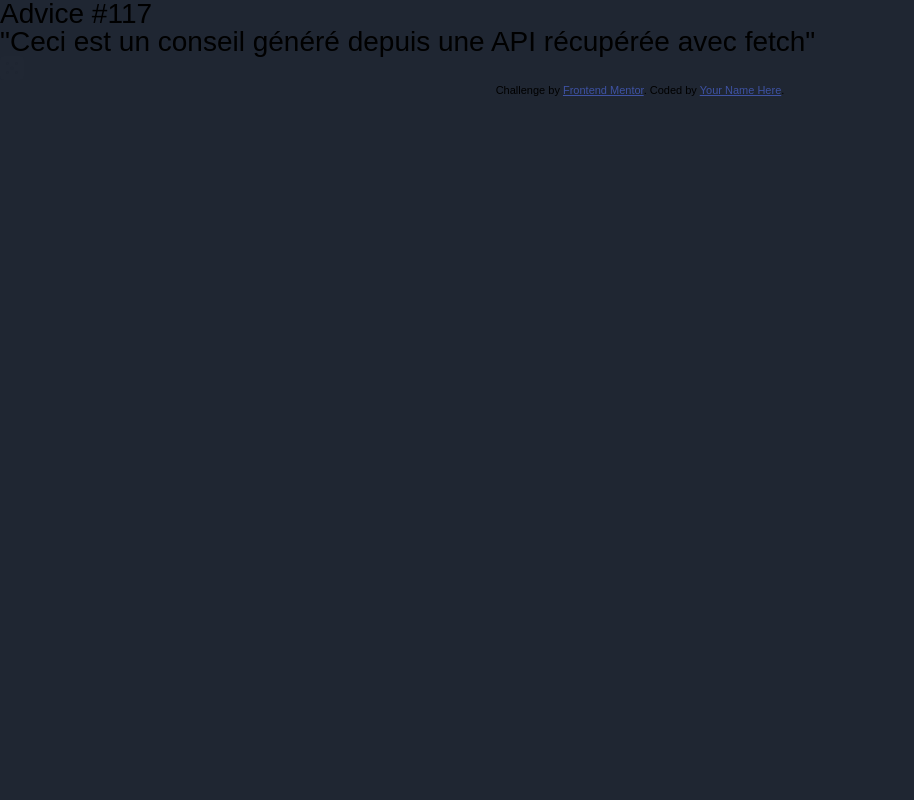
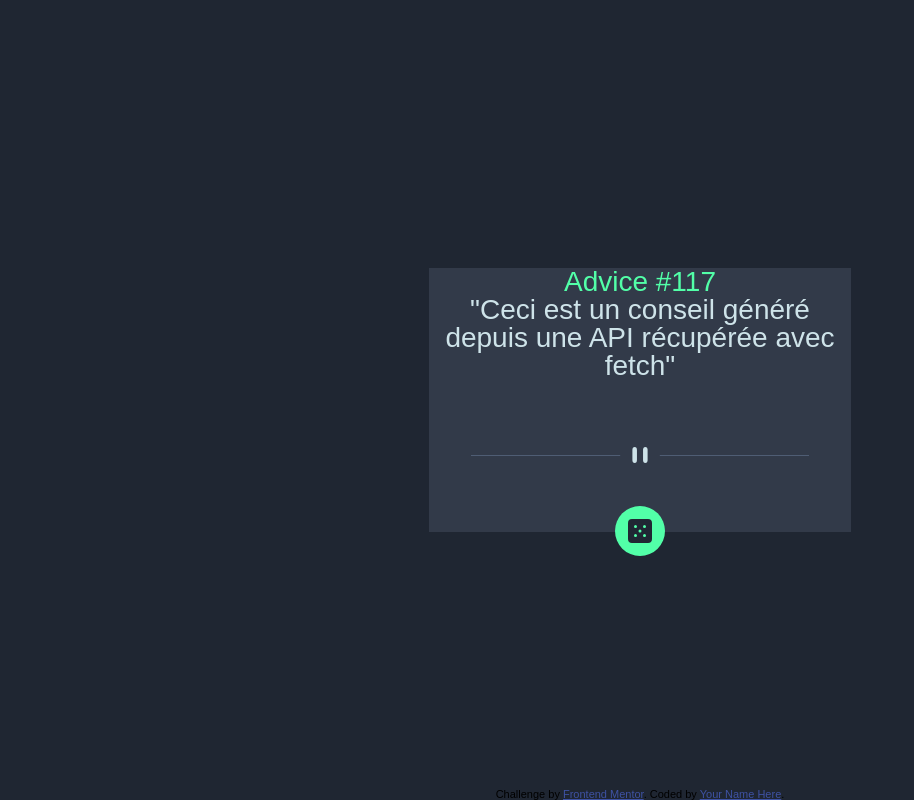
Before and after one commit to NicolasArfel/advice-generator-from-api, a website: page index.html in a window 1280 px wide. Shown: the whole page, without its empty margins (0-914 px from the left). Drawn offline with Linux system fonts and the light colour scheme.

Commit message:
dice centered, font, and colors ok

```diff
--- a/css/styles.css
+++ b/css/styles.css
@@ -23,4 +23,59 @@ body {
     font-size: 28px;
     font-family: 'Manrope', sans-serif;
     background-color: var(--dark-blue);
+    height: 100vh;
+    width: 100%;
+    display: flex;
+    justify-content: center;
+    align-items: center;
 }
+
+.container {
+    position: relative;
+    display: flex;
+    flex-direction: column;
+    text-align: center;
+    width: 33%;
+    height: 33%;
+    background-color: var(--dark-grayish-blue);
+}
+
+.container__title {
+    color: var(--neon-green);
+}
+
+.container__advice {
+    color: var(--light-cyan);
+}
+
+.container__divider {
+    margin: auto;
+    width: 80%;
+    height: 1rem;
+}
+
+.container__dice {
+    display: flex;
+    justify-content: center;
+    align-items: center;
+    margin: -1.5rem auto;
+    background-color: var(--neon-green);
+    border-radius: 50%;
+    width: 50px;
+    height: 50px;
+}
+
+.container__dice img {
+    margin: auto;
+}
+
+.attribution {
+    position: absolute;
+    bottom: 0;
+    font-size: 11px;
+    text-align: center;
+}
+
+.attribution a {
+    color: hsl(228, 45%, 44%);
+}
--- a/index.html
+++ b/index.html
@@ -10,18 +10,15 @@
 
   <title>Frontend Mentor | Advice generator app</title>
 
-  <!-- Feel free to remove these styles or customise in your own stylesheet 👍 -->
-  <style>
-    .attribution { font-size: 11px; text-align: center; }
-    .attribution a { color: hsl(228, 45%, 44%); }
-  </style>
 </head>
 <body>
   <div class="container">
     <h1 class="container__title">Advice #117</h1>
     <p class="container__advice">"Ceci est un conseil généré depuis une API récupérée avec fetch"</p>
-    <div class="container__divider"></div>
-    <img src="/images/icon-dice.svg" alt="dice image">
+    <img class="container__divider" src="/images/pattern-divider-desktop.svg" alt="divider image">
+    <div class="container__dice">
+      <img src="/images/icon-dice.svg" alt="dice image">
+    </div>
   </div>
 
   <div class="attribution">
```
